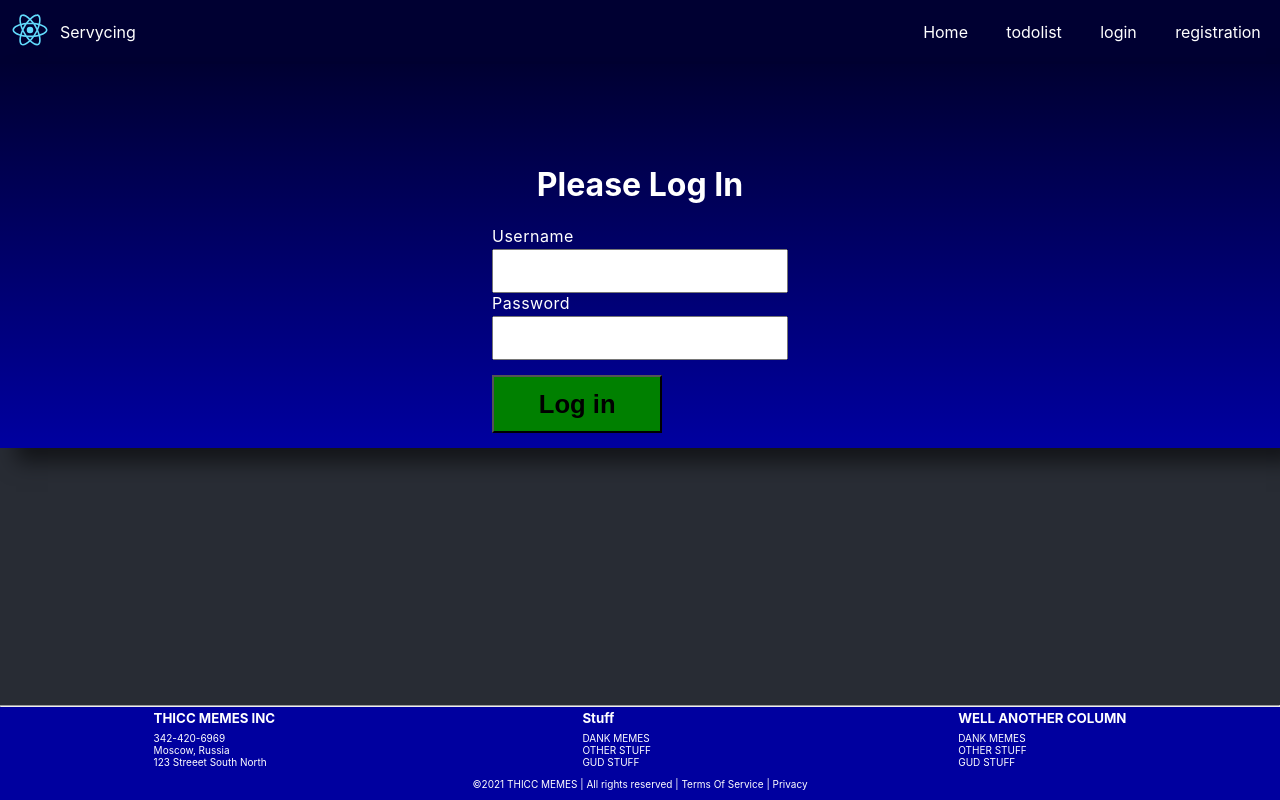
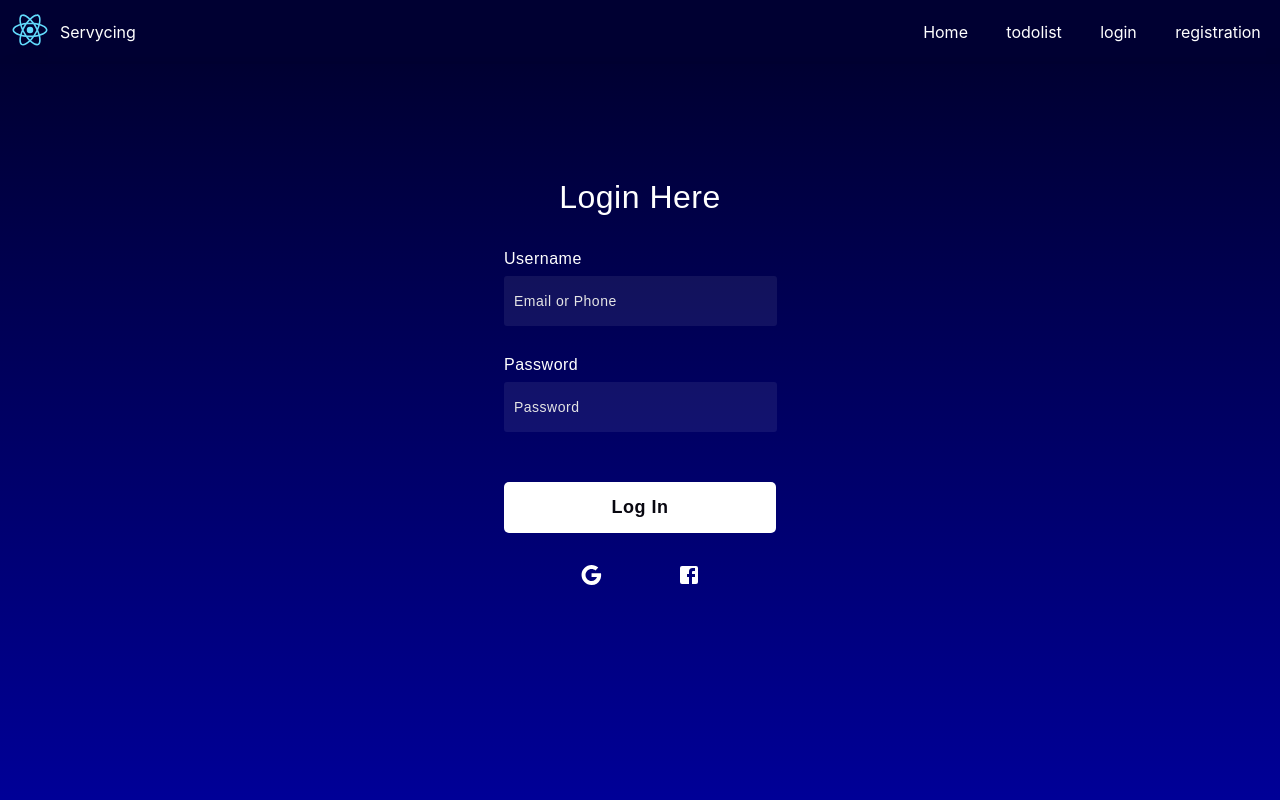
Before and after one commit to HubZori/ToDoApp, a React (Create React App) app: page /login in a window 1280 px wide. Shown: the top 800 px of the page. Built offline with nearby package versions, Linux system fonts and the light colour scheme; the HTML template or start-up script is replaced by a standard one.

Commit message:
form css

```diff
--- a/src/App.css
+++ b/src/App.css
@@ -12,7 +12,7 @@
   width: -webkit-fill-available;
   background: linear-gradient(180deg, #000032, #0000a0);
   box-shadow: 16px 14px 20px #0000008c;
-  height: 100%;
+  height: 100vh;
 }
 
 .content_wrap {
--- a/src/App.js
+++ b/src/App.js
@@ -9,7 +9,7 @@ import {
   Route,
   Routes
 } from "react-router-dom";
-import LoginForm from "./commponent/Login/LoginForm";
+import LoginForm from "./commponent/Login/loginForm";
 
 import AppNav from "./commponent/Navbar/AppNav";
 import Registration from "./commponent/Registration/Registration";
--- a/src/commponent/Todo/Todo.css
+++ b/src/commponent/Todo/Todo.css
@@ -1,7 +1,7 @@
 .todo {
   display: flex;
   padding: 0.3rem 1rem;
-  background: rgba(255, 255, 255, 0.2);
+  background-color: rgba(255, 255, 255, 0.07);
   position: relative;
   transition: opacity 500ms ease-in-out;
   align-items: center;
--- a/src/commponent/TodoList/TodoList.css
+++ b/src/commponent/TodoList/TodoList.css
@@ -3,41 +3,41 @@
   margin: 0 auto;
   text-align: center;
   padding: 2rem 3rem 3rem;
-  color: #61dafb;
   padding-top: 80px;
+  font-family: "Poppins", sans-serif;
+  color: #ffffff;
+  letter-spacing: 0.5px;
+  outline: none;
+  border: none;
 }
 .todolist textarea {
   resize: none;
   overflow: auto;
+  border-radius: 3px;
   padding: 14px 32px 14px 16px;
-  max-height: 14px;
-  border-radius: 7px 0 0 7px;
-  border: 2px solid #be9ffc;
+  max-height: 17px;
   outline: none;
+  background-color: rgba(255, 255, 255, 0.07);
+  font-size: 14px;
+  color: #fff;
+  border: none;
 }
 textarea::-webkit-scrollbar {
   width: 0px;
 }
 .todolist button {
   text-align: center;
-  padding: 16px 7px;
   border: none;
-  border-radius: 0 4px 4px 0;
-  color: #ffffff;
-  background: linear-gradient(
-    318deg,
-    rgba(167, 170, 172, 0.87) 0%,
-    rgb(119, 113, 113) 100%
-  );
+  border-radius: 5px;
+  color: #080710;
+  background: linear-gradient(318deg, #fff 0%, rgb(119, 113, 113) 100%);
   text-transform: capitalize;
+  font-weight: 600;
+  cursor: pointer;
 }
 .todolist button:hover {
-  color: rgb(235, 235, 235);
-  background: linear-gradient(
-    318deg,
-    rgb(119, 113, 113) 0%,
-    rgba(167, 170, 172, 0.87) 100%
-  );
+  color: #080710;
+  background: linear-gradient(318deg, rgb(119, 113, 113) 0%, #fff 100%);
 }
 
 .todolist h1 {
--- /dev/null
+++ b/src/commponent/login/LoginForm.module.css
@@ -0,0 +1,84 @@
+/* .background {
+  width: 430px;
+  height: 520px;
+  position: absolute;
+  transform: translate(-50%, -50%);
+  left: 50%;
+  top: 50%;
+} */
+/* .background .shape {
+  height: 200px;
+  width: 200px;
+  position: absolute;
+  border-radius: 50%;
+} */
+/* .shape:first-child {
+  background: linear-gradient(#1845ad, #23a2f6);
+  left: -80px;
+  top: -80px;
+}
+.shape:last-child {
+  background: linear-gradient(to right, #ff512f, #f09819);
+  right: -30px;
+  bottom: -80px;
+} */
+.form {
+  max-width: 17rem;
+  margin: 0 auto;
+  padding: 2rem 3rem 3rem;
+  color: #61dafb;
+  padding-top: 80px;
+}
+.form * {
+  font-family: "Poppins", sans-serif;
+  color: #ffffff;
+  letter-spacing: 0.5px;
+  outline: none;
+  border: none;
+}
+.form h3 {
+  font-size: 32px;
+  font-weight: 500;
+  line-height: 42px;
+  text-align: center;
+}
+
+.form label {
+  display: block;
+  margin-top: 30px;
+  font-size: 16px;
+  font-weight: 500;
+}
+.form input {
+  display: block;
+  height: 50px;
+  width: 93%;
+  background-color: rgba(255, 255, 255, 0.07);
+  border-radius: 3px;
+  padding: 0 10px;
+  margin-top: 8px;
+  font-size: 14px;
+}
+::placeholder {
+  color: #e5e5e5;
+}
+.loginButton {
+  margin-top: 50px;
+  width: 100%;
+  background-color: #ffffff;
+  color: #080710;
+  padding: 15px 0;
+  font-size: 18px;
+  font-weight: 600;
+  border-radius: 5px;
+  cursor: pointer;
+}
+.social {
+  margin-top: 30px;
+  display: flex;
+  justify-content: space-evenly;
+}
+
+.social div:hover {
+  background-color: rgba(255, 255, 255, 0.47);
+}
--- a/src/commponent/login/loginForm.css
+++ /dev/null
@@ -1,32 +0,0 @@
-.login-wrapper {
-  display: flex;
-  flex-direction: column;
-  align-items: center;
-  padding-top: 80px;
-}
-
-.login-wrapper p {
-  font-weight: 400;
-  display: block;
-  margin: 0 0 3px;
-  letter-spacing: 0.5px;
-}
-
-.login-wrapper input {
-  color: lightgray;
-  width: 100%;
-  font-size: 1.3rem;
-  padding: 8px 12px;
-  box-sizing: border-box;
-}
-
-.login-wrapper button {
-  font-size: 1.6em;
-  font-weight: 700;
-  background: green;
-  padding: 0.8rem 2.8rem;
-}
-
-.button {
-  padding: 15px 0px;
-}
--- a/src/commponent/login/loginForm.jsx
+++ b/src/commponent/login/loginForm.jsx
@@ -1,25 +1,34 @@
-import './LoginForm.css'
+import c from "./LoginForm.module.css";
+import FacebookIcon from "@mui/icons-material/Facebook";
+import GoogleIcon from "@mui/icons-material/Google";
 
 const LoginForm = (props) => {
-    return <div className="login-wrapper">
-        <h1>Please Log In</h1>
-        <form>
-            <label>
-                <p>Username</p>
-                <input type="text" />
-            </label>
-            <label>
-                <p>Password</p>
-                <input type="password" />
-            </label>
-            <div className='button'>
-                <button type="submit" >Log in</button>
-            </div>
-        </form>
+  return (
+    <div className={c.loginWrapper}>
+      <div class={c.background}>
+        <div class={c.shape}></div>
+        <div class={c.shape}></div>
+      </div>
+      <form className={c.form}>
+        <h3>Login Here</h3>
+        <label for="username">Username</label>
+        <input type="text" placeholder="Email or Phone" id="username" />
+        <label for="password">Password</label>
+        <input type="password" placeholder="Password" id="password" />
+        <button className={c.loginButton}>Log In</button>
+        <div className={c.social}>
+          <div className={c.go}>
+            <i>
+              <GoogleIcon />
+            </i>
+          </div>
+          <div className={c.fb}>
+            <i></i> <FacebookIcon />
+          </div>
+        </div>
+      </form>
     </div>
-}
+  );
+};
 
-
-
-
-export default LoginForm
+export default LoginForm;
--- /dev/null
+++ b/src/commponent/registration/Registration.module.css
@@ -0,0 +1,82 @@
+/* .background {
+  width: 430px;
+  height: 520px;
+  position: absolute;
+  transform: translate(-50%, -50%);
+  left: 50%;
+  top: 50%;
+} */
+/* .background .shape {
+  height: 200px;
+  width: 200px;
+  position: absolute;
+  border-radius: 50%;
+} */
+/* .shape:first-child {
+  background: linear-gradient(#1845ad, #23a2f6);
+  left: -80px;
+  top: -80px;
+}
+.shape:last-child {
+  background: linear-gradient(to right, #ff512f, #f09819);
+  right: -30px;
+  bottom: -80px;
+} */
+.form {
+  max-width: 17rem;
+  margin: 0 auto;
+  padding: 2rem 3rem 3rem;
+}
+.form * {
+  font-family: "Poppins", sans-serif;
+  color: #ffffff;
+  letter-spacing: 0.5px;
+  outline: none;
+  border: none;
+}
+.form h3 {
+  font-size: 32px;
+  font-weight: 500;
+  line-height: 42px;
+  text-align: center;
+}
+
+.form label {
+  display: block;
+  margin-top: 30px;
+  font-size: 16px;
+  font-weight: 500;
+}
+.form input {
+  display: block;
+  height: 50px;
+  width: 93%;
+  background-color: rgba(255, 255, 255, 0.07);
+  border-radius: 3px;
+  padding: 0 10px;
+  margin-top: 8px;
+  font-size: 14px;
+}
+::placeholder {
+  color: #e5e5e5;
+}
+.loginButton {
+  margin-top: 50px;
+  width: 100%;
+  background-color: #ffffff;
+  color: #080710;
+  padding: 15px 0;
+  font-size: 18px;
+  font-weight: 600;
+  border-radius: 5px;
+  cursor: pointer;
+}
+.social {
+  margin-top: 30px;
+  display: flex;
+  justify-content: space-evenly;
+}
+
+.social div:hover {
+  background-color: rgba(255, 255, 255, 0.47);
+}
--- a/src/commponent/registration/registration.css
+++ /dev/null
@@ -1,32 +0,0 @@
-.registration-wrapper {
-  display: flex;
-  flex-direction: column;
-  align-items: center;
-  padding-top: 80px;
-}
-
-.registration-wrapper p {
-  font-weight: 400;
-  display: block;
-  margin: 0 0 3px;
-  letter-spacing: 0.5px;
-}
-
-.registration-wrapper input {
-  color: lightgray;
-  width: 100%;
-  font-size: 1.3rem;
-  padding: 8px 12px;
-  box-sizing: border-box;
-}
-
-.registration-wrapper button {
-  font-size: 1.6em;
-  font-weight: 700;
-  background: green;
-  padding: 0.8rem 2.8rem;
-}
-
-.button {
-  padding: 15px 0px;
-}
--- a/src/commponent/registration/registration.jsx
+++ b/src/commponent/registration/registration.jsx
@@ -1,34 +1,41 @@
-import './Registration.css'
+import c from "./Registration.module.css";
+
+import FacebookIcon from "@mui/icons-material/Facebook";
+import GoogleIcon from "@mui/icons-material/Google";
 
 const Registration = (props) => {
-    return <div className="registration-wrapper">
-        <h1>Sing up</h1>
-        <form>
-            <label>
-                <p>Username</p>
-                <input type="text" />
-            </label>
-            <label>
-                <p>Email address</p>
-                <input type="email" placeholder="Enter email" />
-            </label>
+  return (
+    <div className={c.registrationWrapper}>
+      <div class={c.background}>
+        <div class={c.shape}></div>
+        <div class={c.shape}></div>
+      </div>
+      <form className={c.form}>
+        <h3>New account</h3>
+        <label for="username">Contact</label>
+        <input
+          type="text"
+          placeholder="Mobile number or email address"
+          id="contact"
+        />
+        <label for="username">Username</label>
+        <input type="text" placeholder="Username" id="username" />
+        <label for="password">New Password</label>
+        <input type="password" placeholder="New password" id="password" />
+        <button className={c.loginButton}>Sing Up</button>
+        <div className={c.social}>
+          <div className={c.go}>
+            <i>
+              <GoogleIcon />
+            </i>
+          </div>
+          <div className={c.fb}>
+            <i></i> <FacebookIcon />
+          </div>
+        </div>
+      </form>
+    </div>
+  );
+};
 
-            <label>
-                <p>Password</p>
-                <input type="password" placeholder="Password" />
-            </label>
-            <label>
-                <p>confirm Password</p>
-                <input type="password" placeholder="Confirm Password" />
-            </label>
-            <div className='button'>
-                <button type="submit" >Register</button>
-            </div>
-        </form>
-    </div>
-}
-
-
-
-
-export default Registration
+export default Registration;
```
